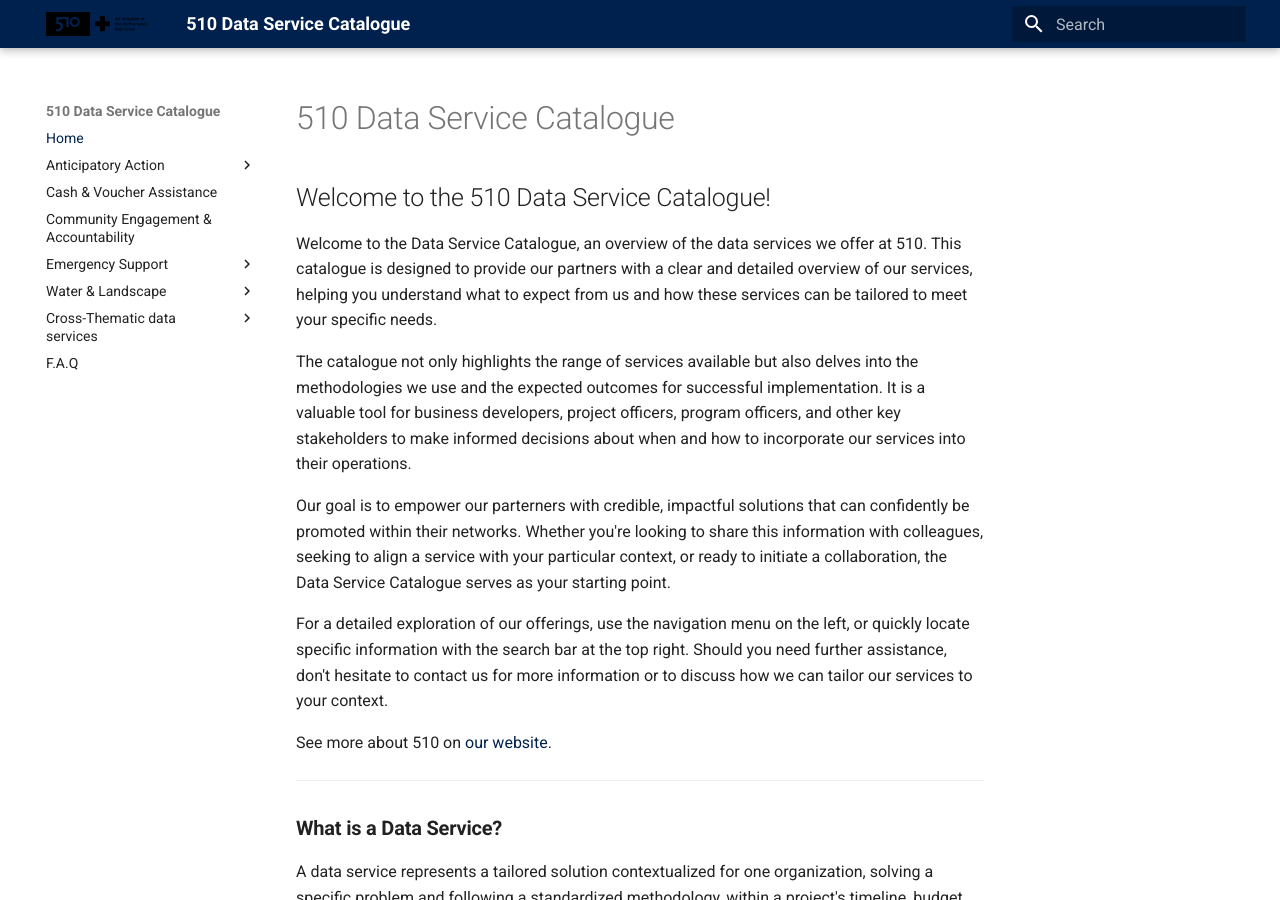
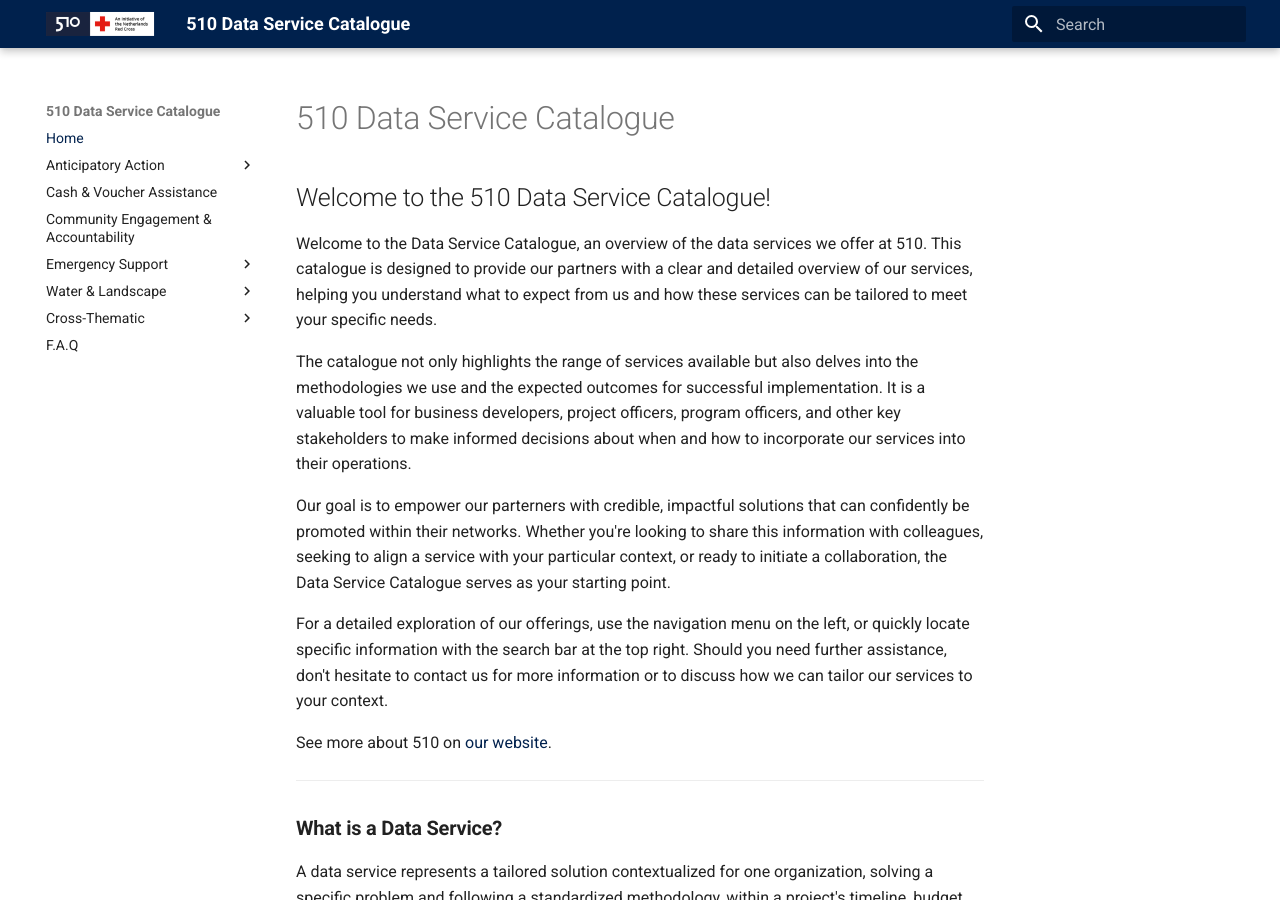
Before and after one commit to rodekruis/data-service-catalogue, an MkDocs documentation site: the page built from docs/index.md, in a window 1280 px wide and 900 px high. Built offline with MkDocs 1.6.1 and Material for MkDocs 9.7.7, drawn with Linux system fonts in a browser that asks for light colours; plug-ins that fetch from the network failed and are left out.

Commit message:
fix logo

```diff
--- a/mkdocs.yml
+++ b/mkdocs.yml
@@ -30,7 +30,7 @@
     language: en
     palette:
       primary: custom
-    logo: assets/img/510Logo.svg
+    logo: assets/img/510Logo.png
     features:
       - navigation.top
       - navigation.instant
@@ -73,8 +73,8 @@
       - 'Landscape Restoration Tool': 'wl/lrt.md'
       - 'Nature-Based Solution Assessment': 'wl/nbs_assessment.md'
       - 'Site Suitability Assessment': 'wl/site_suitability_assessment.md'
-    - 'Cross-Thematic data services':
-      - 'About Cross-Thematic Data Services': 'cross_cutting/index.md'
+    - 'Cross-Thematic':
+      - 'About Cross-Thematic Services': 'cross_cutting/index.md'
       - 'People Affected Management (PAM)': 'cross_cutting/pam.md'
       - 'Capacity Building and Training in Data Literacy': 'cross_cutting/capacity_building.md'
       - 'Real-Time Data Visualization and Dashboards': 'cross_cutting/data_visualization.md'
```
Also changed, not shown: docs/assets/img/510Logo.png (added).
